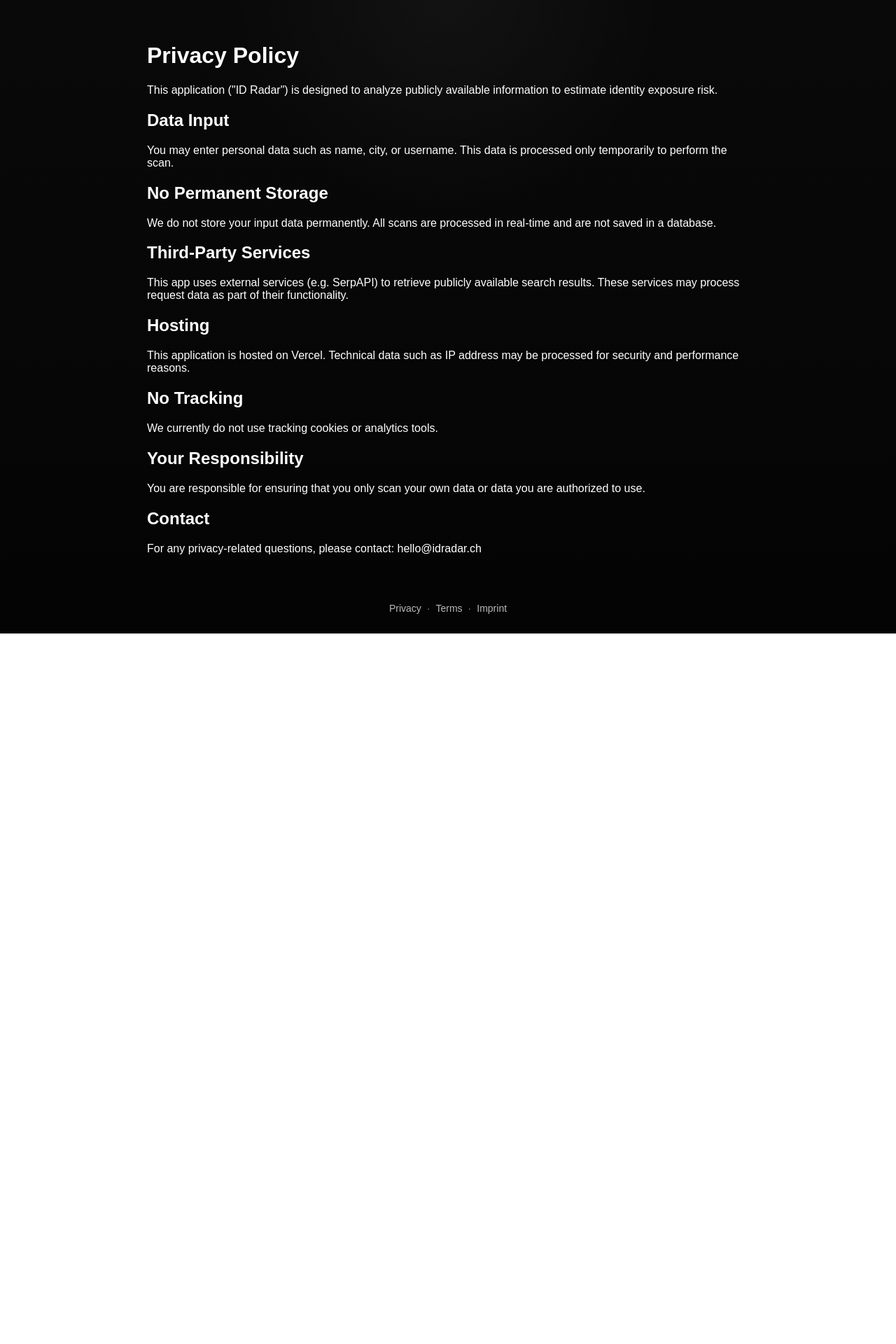
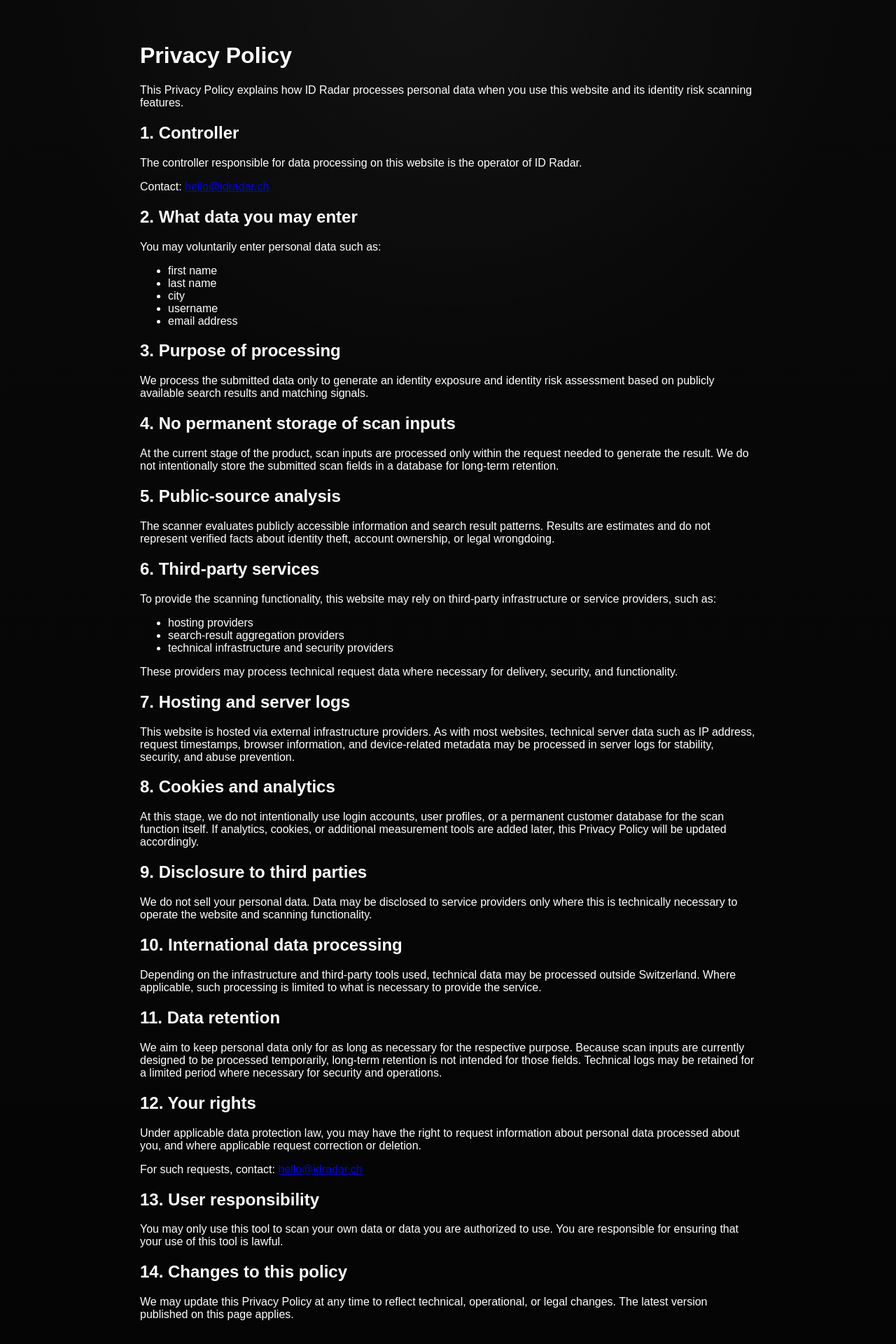
Before and after one commit to Mainsches/id-check, a Next.js app: page /privacy in a window 1280 px wide. Shown: the top 1920 px of the page at 70% size. Before the commit the page ends 905 px from the top, so only its background shows below. Built offline with nearby package versions, Linux system fonts and the light colour scheme.

Commit message:
add privacy terms and imprint pages

```diff
--- a/app/privacy/page.tsx
+++ b/app/privacy/page.tsx
@@ -1,52 +1,132 @@
 export default function PrivacyPage() {
   return (
-    <main style={{ maxWidth: 900, margin: "0 auto", padding: "40px 20px" }}>
+    <main style={{ maxWidth: 920, margin: "0 auto", padding: "40px 20px" }}>
       <h1>Privacy Policy</h1>
 
       <p>
-        This application ("ID Radar") is designed to analyze publicly available
-        information to estimate identity exposure risk.
+        This Privacy Policy explains how ID Radar processes personal data when you
+        use this website and its identity risk scanning features.
       </p>
 
-      <h2>Data Input</h2>
+      <h2>1. Controller</h2>
       <p>
-        You may enter personal data such as name, city, or username. This data is
-        processed only temporarily to perform the scan.
+        The controller responsible for data processing on this website is the
+        operator of ID Radar.
+      </p>
+      <p>
+        Contact: <a href="mailto:hello@idradar.ch">hello@idradar.ch</a>
       </p>
 
-      <h2>No Permanent Storage</h2>
+      <h2>2. What data you may enter</h2>
       <p>
-        We do not store your input data permanently. All scans are processed in
-        real-time and are not saved in a database.
+        You may voluntarily enter personal data such as:
+      </p>
+      <ul>
+        <li>first name</li>
+        <li>last name</li>
+        <li>city</li>
+        <li>username</li>
+        <li>email address</li>
+      </ul>
+
+      <h2>3. Purpose of processing</h2>
+      <p>
+        We process the submitted data only to generate an identity exposure and
+        identity risk assessment based on publicly available search results and
+        matching signals.
       </p>
 
-      <h2>Third-Party Services</h2>
+      <h2>4. No permanent storage of scan inputs</h2>
       <p>
-        This app uses external services (e.g. SerpAPI) to retrieve publicly
-        available search results. These services may process request data as part
-        of their functionality.
+        At the current stage of the product, scan inputs are processed only within
+        the request needed to generate the result. We do not intentionally store
+        the submitted scan fields in a database for long-term retention.
       </p>
 
-      <h2>Hosting</h2>
+      <h2>5. Public-source analysis</h2>
       <p>
-        This application is hosted on Vercel. Technical data such as IP address
-        may be processed for security and performance reasons.
+        The scanner evaluates publicly accessible information and search result
+        patterns. Results are estimates and do not represent verified facts about
+        identity theft, account ownership, or legal wrongdoing.
       </p>
 
-      <h2>No Tracking</h2>
+      <h2>6. Third-party services</h2>
       <p>
-        We currently do not use tracking cookies or analytics tools.
+        To provide the scanning functionality, this website may rely on third-party
+        infrastructure or service providers, such as:
+      </p>
+      <ul>
+        <li>hosting providers</li>
+        <li>search-result aggregation providers</li>
+        <li>technical infrastructure and security providers</li>
+      </ul>
+      <p>
+        These providers may process technical request data where necessary for
+        delivery, security, and functionality.
       </p>
 
-      <h2>Your Responsibility</h2>
+      <h2>7. Hosting and server logs</h2>
       <p>
-        You are responsible for ensuring that you only scan your own data or data
-        you are authorized to use.
+        This website is hosted via external infrastructure providers. As with most
+        websites, technical server data such as IP address, request timestamps,
+        browser information, and device-related metadata may be processed in server
+        logs for stability, security, and abuse prevention.
       </p>
 
-      <h2>Contact</h2>
+      <h2>8. Cookies and analytics</h2>
       <p>
-        For any privacy-related questions, please contact: hello@idradar.ch
+        At this stage, we do not intentionally use login accounts, user profiles,
+        or a permanent customer database for the scan function itself. If analytics,
+        cookies, or additional measurement tools are added later, this Privacy
+        Policy will be updated accordingly.
+      </p>
+
+      <h2>9. Disclosure to third parties</h2>
+      <p>
+        We do not sell your personal data. Data may be disclosed to service
+        providers only where this is technically necessary to operate the website
+        and scanning functionality.
+      </p>
+
+      <h2>10. International data processing</h2>
+      <p>
+        Depending on the infrastructure and third-party tools used, technical data
+        may be processed outside Switzerland. Where applicable, such processing is
+        limited to what is necessary to provide the service.
+      </p>
+
+      <h2>11. Data retention</h2>
+      <p>
+        We aim to keep personal data only for as long as necessary for the
+        respective purpose. Because scan inputs are currently designed to be
+        processed temporarily, long-term retention is not intended for those fields.
+        Technical logs may be retained for a limited period where necessary for
+        security and operations.
+      </p>
+
+      <h2>12. Your rights</h2>
+      <p>
+        Under applicable data protection law, you may have the right to request
+        information about personal data processed about you, and where applicable
+        request correction or deletion.
+      </p>
+      <p>
+        For such requests, contact:{" "}
+        <a href="mailto:hello@idradar.ch">hello@idradar.ch</a>
+      </p>
+
+      <h2>13. User responsibility</h2>
+      <p>
+        You may only use this tool to scan your own data or data you are authorized
+        to use. You are responsible for ensuring that your use of this tool is
+        lawful.
+      </p>
+
+      <h2>14. Changes to this policy</h2>
+      <p>
+        We may update this Privacy Policy at any time to reflect technical,
+        operational, or legal changes. The latest version published on this page
+        applies.
       </p>
     </main>
   );
```
Also changed, not shown: app/imprint/page.tsx (+17 -7 lines), app/terms/page.tsx (+57 -18 lines).
